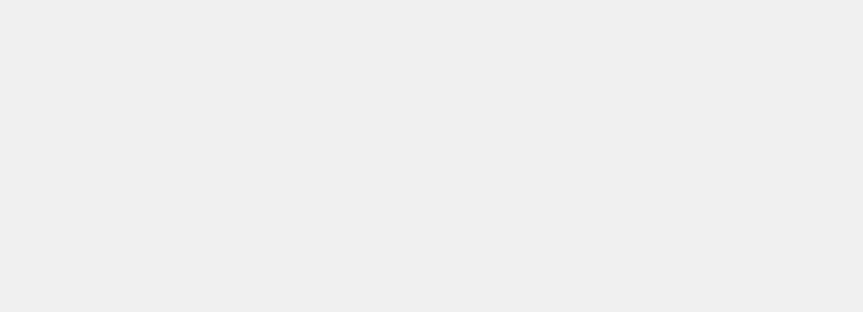
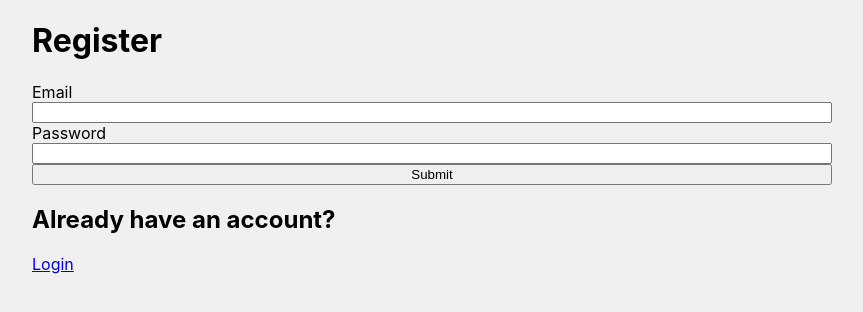
Before and after one commit to warrendlee1/roadai, a React (Create React App) app: page /register in a window 1280 px wide. Before the commit this address had no page. Shown: the top 312 px of the page, without its empty margins (208-1071 px from the left). Built offline with nearby package versions, Linux system fonts and the light colour scheme.

Commit message:
Add authentication to app

```diff
--- a/src/App.js
+++ b/src/App.js
@@ -1,33 +1,60 @@
 // Libraries
-import React from "react";
-import { Routes, Route } from "react-router-dom";
+import React from 'react';
+import { Routes, Route } from 'react-router-dom';
 
 // Pages
-import FAQ from "./pages/FAQ";
-import Home from "./pages/Home";
-import Report from "./pages/Report";
-import Loading from "./pages/Loading";
-import Confirmation from "./pages/Confirmation";
+import FAQ from './pages/FAQ';
+import Home from './pages/Home';
+import Report from './pages/Report';
+import Loading from './pages/Loading';
+import Confirmation from './pages/Confirmation';
+import Login from './components/Auth/Login';
+import Register from './components/Auth/Register';
+import ProtectedRoute from './components/Auth/ProtectedRoute';
 
 // Files
-import content from "./client/content";
-import "./App.css";
+import content from './client/content';
+import './App.css';
 
 const App = () => {
   return (
     <div className="App">
       <div className="App-content">
         <Routes>
-          <Route path="/" element={<Home content={content.Home} />} />
-          <Route path="/faq" element={<FAQ content={content.FAQ} />} />
-          <Route path="/report" element={<Report content={content.Report} />} />
+          <Route path="/login" element={<Login />} />
+          <Route path="/register" element={<Register />} />
           <Route
-            path="/loading"
-            element={<Loading content={content.Loading} />}
+            path="/"
+            element={
+              <ProtectedRoute>
+                <Home content={content.Home} />
+              </ProtectedRoute>
+            }
           />
           <Route
+            path="/faq"
+            element={
+              <ProtectedRoute>
+                <FAQ content={content.FAQ} />
+              </ProtectedRoute>
+            }
+          />
+          <Route
+            path="/report"
+            element={
+              <ProtectedRoute>
+                <Report content={content.Report} />
+              </ProtectedRoute>
+            }
+          />
+          <Route path="/loading" element={<Loading content={content.Loading} />} />
+          <Route
             path="/confirmation"
-            element={<Confirmation content={content.Confirmation} />}
+            element={
+              <ProtectedRoute>
+                <Confirmation content={content.Confirmation} />
+              </ProtectedRoute>
+            }
           />
         </Routes>
       </div>
--- /dev/null
+++ b/src/components/Auth/Login.js
@@ -0,0 +1,41 @@
+import { useState } from 'react';
+import { useSignInWithEmailAndPassword } from 'react-firebase-hooks/auth';
+import { auth } from '../../firebase/firebase.js';
+import { Link, Navigate } from 'react-router-dom';
+import './index.css';
+
+export default function Login() {
+  const [email, setEmail] = useState('');
+  const [password, setPassword] = useState('');
+  const [signInWithEmailAndPassword, user, loading, error] =
+    useSignInWithEmailAndPassword(auth);
+
+  if (error) {
+    return <p>{error.message}</p>;
+  }
+
+  if (loading) {
+    return <p>Loading...</p>;
+  }
+
+  if (user) {
+    return <Navigate to="/" replace={true} />;
+  }
+
+  return (
+    <div className="Auth">
+      <h1>Login</h1>
+      <label>Email</label>
+      <input type="email" value={email} onChange={(e) => setEmail(e.target.value)} />
+      <label>Password</label>
+      <input
+        type="password"
+        value={password}
+        onChange={(e) => setPassword(e.target.value)}
+      />
+      <button onClick={() => signInWithEmailAndPassword(email, password)}>Submit</button>
+      <h2>Don't have an account?</h2>
+      <Link to="/register">Register</Link>
+    </div>
+  );
+}
--- /dev/null
+++ b/src/components/Auth/Logout.js
@@ -0,0 +1,17 @@
+import { signOut } from 'firebase/auth';
+import { auth } from '../../firebase/firebase.js';
+import { useNavigate } from 'react-router-dom';
+
+export default function Logout() {
+  const navigate = useNavigate();
+  return (
+    <button
+      onClick={() => {
+        signOut(auth);
+        navigate('/login');
+      }}
+    >
+      Logout
+    </button>
+  );
+}
--- /dev/null
+++ b/src/components/Auth/ProtectedRoute.js
@@ -0,0 +1,8 @@
+import { Navigate } from 'react-router-dom';
+import { useAuth } from '../../hooks/useAuth';
+
+export default function ProtectedRoute({ children }) {
+  const [user] = useAuth();
+
+  return !user ? <Navigate to="/login" /> : children;
+}
--- /dev/null
+++ b/src/components/Auth/Register.js
@@ -0,0 +1,43 @@
+import { useState } from 'react';
+import { useCreateUserWithEmailAndPassword } from 'react-firebase-hooks/auth';
+import { auth } from '../../firebase/firebase.js';
+import { Link, Navigate } from 'react-router-dom';
+import './index.css';
+
+export default function Register() {
+  const [email, setEmail] = useState('');
+  const [password, setPassword] = useState('');
+  const [createUserWithEmailAndPassword, user, loading, error] =
+    useCreateUserWithEmailAndPassword(auth);
+
+  if (error) {
+    return <p>{error.message}</p>;
+  }
+
+  if (loading) {
+    return <p>Loading...</p>;
+  }
+
+  if (user) {
+    return <Navigate to="/login" replace={true} />;
+  }
+
+  return (
+    <div className="Auth">
+      <h1>Register</h1>
+      <label>Email</label>
+      <input type="email" value={email} onChange={(e) => setEmail(e.target.value)} />
+      <label>Password</label>
+      <input
+        type="password"
+        value={password}
+        onChange={(e) => setPassword(e.target.value)}
+      />
+      <button onClick={() => createUserWithEmailAndPassword(email, password)}>
+        Submit
+      </button>
+      <h2>Already have an account?</h2>
+      <Link to="/login">Login</Link>
+    </div>
+  );
+}
--- /dev/null
+++ b/src/components/Auth/index.css
@@ -0,0 +1,5 @@
+.Auth {
+  width: 100%;
+  display: flex;
+  flex-direction: column;
+}
--- a/src/firebase/firebase.js
+++ b/src/firebase/firebase.js
@@ -1,25 +1,27 @@
 // Import the functions you need from the SDKs you need
-import { initializeApp } from "firebase/app";
-import { getAnalytics } from "firebase/analytics";
-import { getAuth } from "firebase/auth";
+import { initializeApp } from 'firebase/app';
+import { getAnalytics } from 'firebase/analytics';
+import { getAuth } from 'firebase/auth';
+import { getFirestore } from 'firebase/firestore';
 // TODO: Add SDKs for Firebase products that you want to use
 // https://firebase.google.com/docs/web/setup#available-libraries
 
 // Your web app's Firebase configuration
 // For Firebase JS SDK v7.20.0 and later, measurementId is optional
 const firebaseConfig = {
-  apiKey: "AIzaSyChlTwjb8ztVCRTh5d31laHzUqhVrCJWe4",
-  authDomain: "roadai-a2d30.firebaseapp.com",
-  projectId: "roadai-a2d30",
-  storageBucket: "roadai-a2d30.appspot.com",
-  messagingSenderId: "376777208862",
-  appId: "1:376777208862:web:560891b8caf2e11c4daa0f",
-  measurementId: "G-SN7R79NZQZ",
+  apiKey: 'AIzaSyChlTwjb8ztVCRTh5d31laHzUqhVrCJWe4',
+  authDomain: 'roadai-a2d30.firebaseapp.com',
+  projectId: 'roadai-a2d30',
+  storageBucket: 'roadai-a2d30.appspot.com',
+  messagingSenderId: '376777208862',
+  appId: '1:376777208862:web:560891b8caf2e11c4daa0f',
+  measurementId: 'G-SN7R79NZQZ',
 };
 
 // Initialize Firebase
 const app = initializeApp(firebaseConfig);
 const analytics = getAnalytics(app);
 const auth = getAuth(app);
+const db = getFirestore(app);
 
-export { app, analytics, auth };
+export { app, analytics, auth, db };
--- a/src/pages/Home/index.jsx
+++ b/src/pages/Home/index.jsx
@@ -1,25 +1,27 @@
 // Libraries
-import React from "react";
-import { Link } from "react-router-dom";
+import React from 'react';
+import { Link } from 'react-router-dom';
 
 // Components
-import Header from "../../components/Header";
+import Header from '../../components/Header';
+import Logout from '../../components/Auth/Logout';
 
 // Files
-import "./index.css";
+import './index.css';
 
 const Home = (props) => {
   const { content } = props;
   return (
     <div className="home-root">
-      <Header title={content["header-title"]} link={"/faq"} />
+      <Header title={content['header-title']} link={'/faq'} />
+      <Logout />
       <div className="home-body">
         <Link className="home-primary-button" to="/report">
-          {content["primary-button"]}
+          {content['primary-button']}
         </Link>
       </div>
       <div className="home-footer">
-        <p className="home-footer-text ">{content["footer-text"]}</p>
+        <p className="home-footer-text ">{content['footer-text']}</p>
       </div>
     </div>
   );
```
